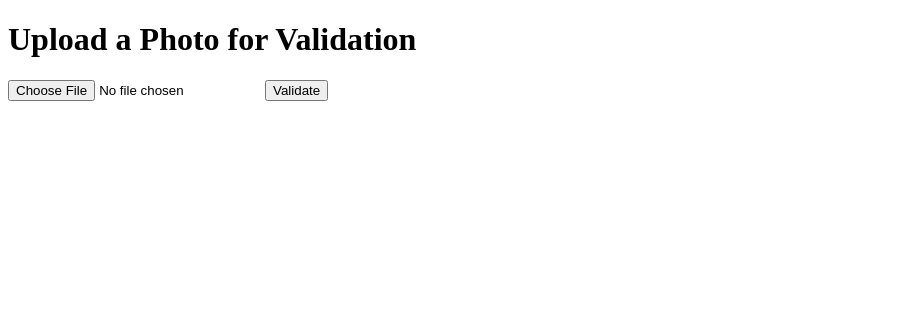
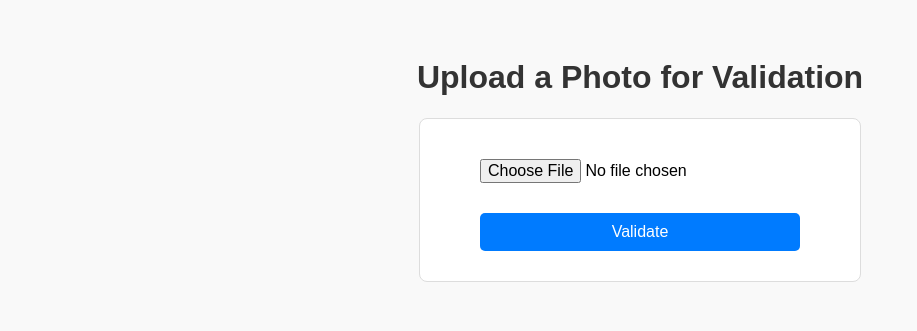
Before and after one commit to palak1012/Photo-Validation-System, a Flask app: page / in a window 1280 px wide. Shown: the top 331 px of the page, without its empty margins (0-917 px from the left). Run offline with Flask 3, Linux system fonts and the light colour scheme.

Commit message:
added css

```diff
--- a/app/templates/index.html
+++ b/app/templates/index.html
@@ -3,6 +3,69 @@
 <head>
   <meta charset="UTF-8">
   <title>Photo Validator</title>
+
+  <style>
+    body {
+      font-family: Arial, sans-serif;
+      background-color: #f9f9f9;
+      padding: 30px;
+      text-align: center;
+    }
+
+    h1, h2 {
+      color: #333;
+    }
+
+    form {
+      margin: 20px auto;
+      padding: 20px;
+      border: 1px solid #ddd;
+      background-color: #fff;
+      border-radius: 8px;
+      max-width: 400px;
+    }
+
+    input[type="file"],
+    input[type="submit"] {
+      margin: 10px 0;
+      padding: 10px;
+      width: 80%;
+      font-size: 1em;
+    }
+
+    input[type="submit"] {
+      background-color: #007bff;
+      color: white;
+      border: none;
+      border-radius: 5px;
+      cursor: pointer;
+    }
+
+    input[type="submit"]:hover {
+      background-color: #0056b3;
+    }
+
+    ul {
+      list-style: none;
+      padding: 0;
+      max-width: 500px;
+      margin: 20px auto;
+      text-align: left;
+    }
+
+    li {
+      background-color: #fff;
+      border: 1px solid #ddd;
+      margin-bottom: 10px;
+      padding: 10px;
+      border-radius: 6px;
+    }
+
+    b {
+      color: #555;
+    }
+  </style>
+
 </head>
 <body>
   <h1>Upload a Photo for Validation</h1>
```
